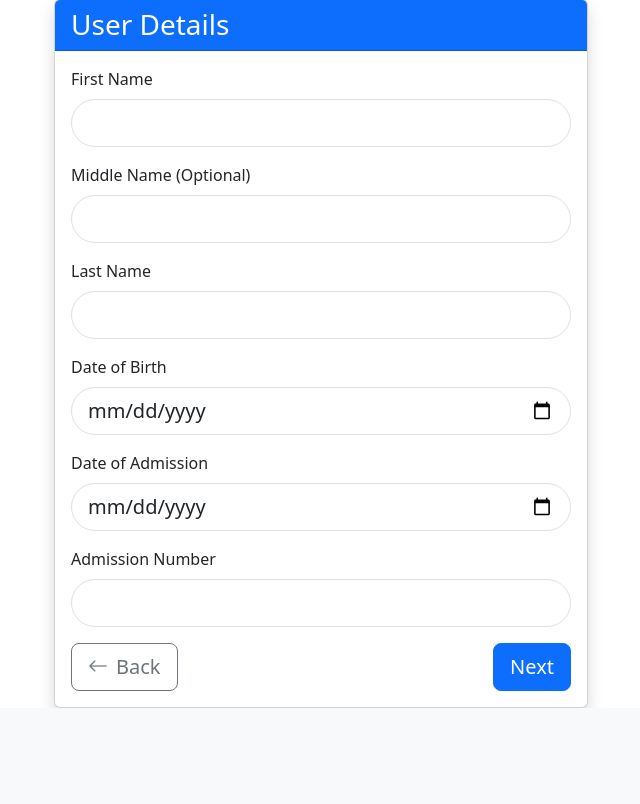
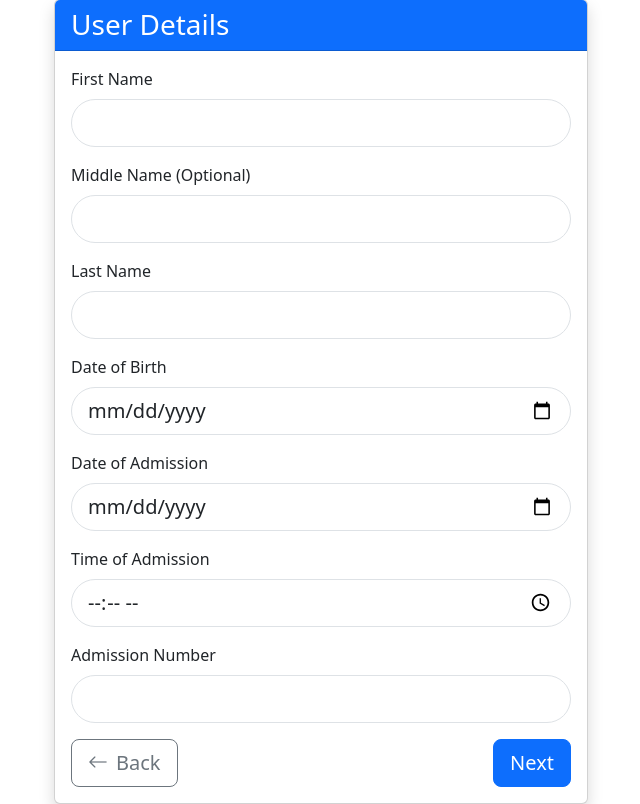
Before and after one commit to 1155-boni/Hopecare, a Django app: template accounts/templates/accounts/user_details.html in a window 1280 px wide. Shown: the part 105-909 px from the top of the page, without its empty margins (319-959 px from the left). Before the commit the page ends 813 px from the top, so only its background shows below. Run offline with Django 5.2, Linux system fonts and the light colour scheme; the template is opened without the code that fills it: values that come from a table or form of the project are taken from there, others are empty.

Commit message:
Add time_of_admission field to User model, update form and template accordingly

```diff
--- a/accounts/forms.py
+++ b/accounts/forms.py
@@ -7,10 +7,11 @@ import io
 class UserDetailsForm(forms.ModelForm):
     class Meta:
         model = User
-        fields = ['first_name', 'middle_name', 'last_name', 'date_of_birth', 'date_of_admission', 'admission_number']
+        fields = ['first_name', 'middle_name', 'last_name', 'date_of_birth', 'date_of_admission', 'time_of_admission', 'admission_number']
         widgets = {
             'date_of_birth': forms.DateInput(attrs={'type': 'date', 'class': 'form-control form-control-lg rounded-pill'}),
             'date_of_admission': forms.DateInput(attrs={'type': 'date', 'class': 'form-control form-control-lg rounded-pill'}),
+            'time_of_admission': forms.TimeInput(attrs={'type': 'time', 'class': 'form-control form-control-lg rounded-pill'}),
             'first_name': forms.TextInput(attrs={'class': 'form-control form-control-lg rounded-pill'}),
             'middle_name': forms.TextInput(attrs={'class': 'form-control form-control-lg rounded-pill'}),
             'last_name': forms.TextInput(attrs={'class': 'form-control form-control-lg rounded-pill'}),
--- a/accounts/models.py
+++ b/accounts/models.py
@@ -14,6 +14,7 @@ class User(AbstractUser):
     middle_name = models.CharField(max_length=30, blank=True, null=True)
     date_of_birth = models.DateField(blank=True, null=True)
     date_of_admission = models.DateField(blank=True, null=True)
+    time_of_admission = models.TimeField(blank=True, null=True)
     admission_number = models.CharField(max_length=20, blank=True, null=True)
 
     email = models.EmailField(unique=True)
--- a/accounts/templates/accounts/user_details.html
+++ b/accounts/templates/accounts/user_details.html
@@ -49,6 +49,13 @@
                             {% endif %}
                         </div>
                         <div class="mb-3">
+                            <label for="{{ form.time_of_admission.id_for_label }}" class="form-label">Time of Admission</label>
+                            {{ form.time_of_admission }}
+                            {% if form.time_of_admission.errors %}
+                                <div class="text-danger">{{ form.time_of_admission.errors }}</div>
+                            {% endif %}
+                        </div>
+                        <div class="mb-3">
                             <label for="{{ form.admission_number.id_for_label }}" class="form-label">Admission Number</label>
                             {{ form.admission_number }}
                             {% if form.admission_number.errors %}
```
